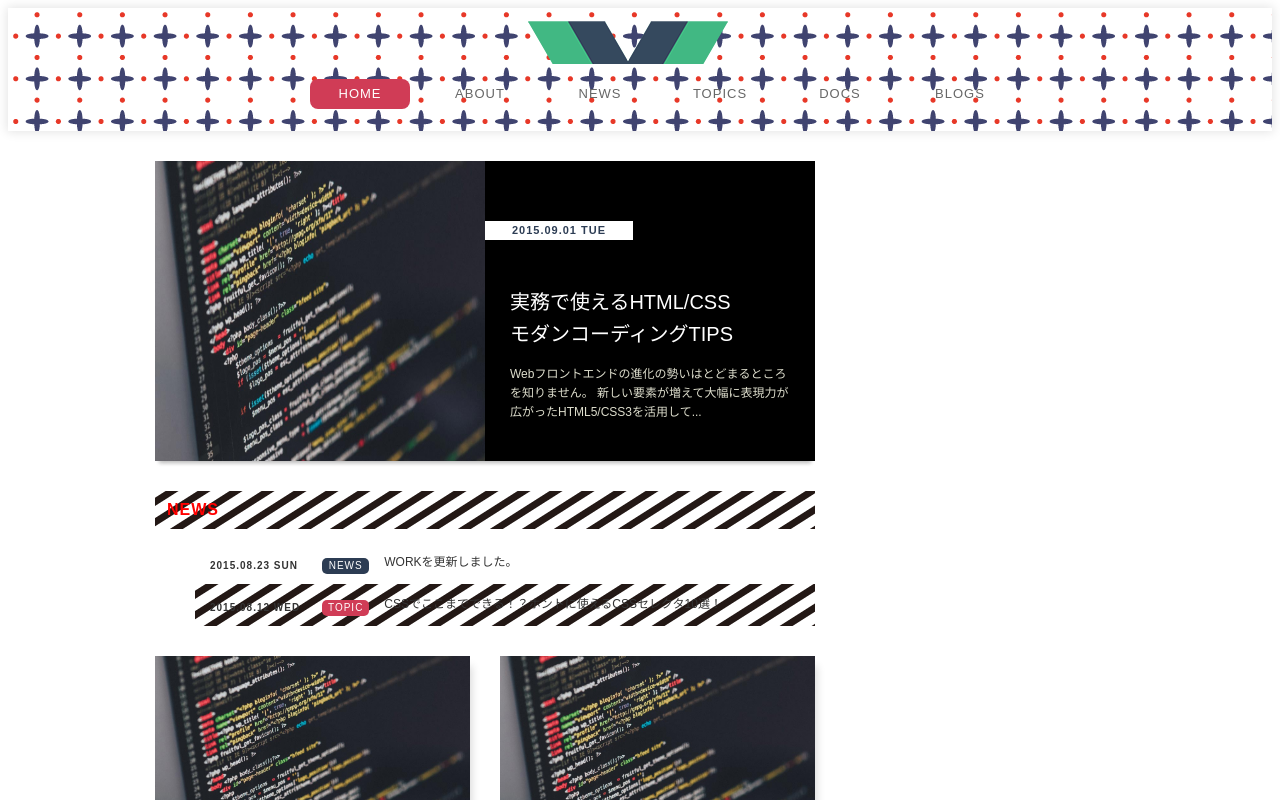
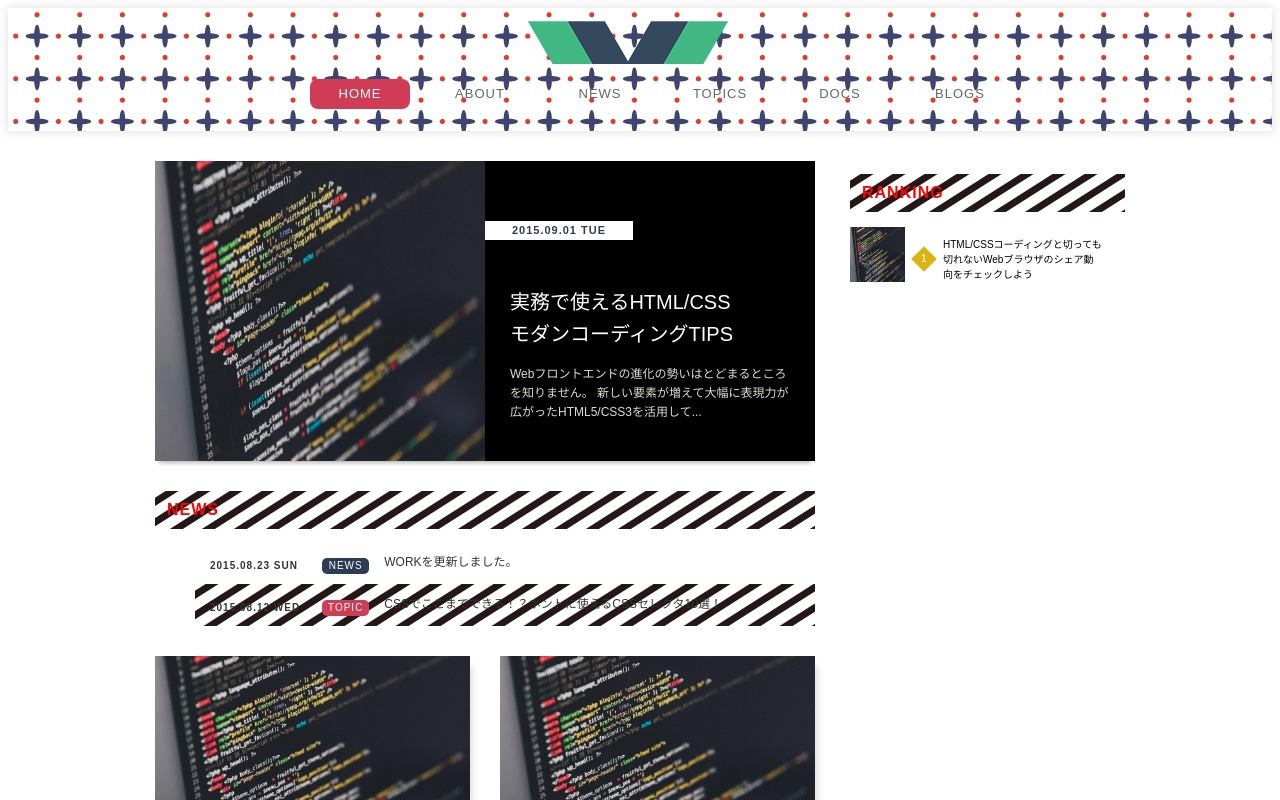
Before and after one commit to tobb422/spa-practive, a Vue app: page / in a window 1280 px wide. Shown: the top 800 px of the page. Built offline with nearby package versions, Linux system fonts and the light colour scheme.

Commit message:
ランキング

```diff
--- a/src/components/SideMenu.vue
+++ b/src/components/SideMenu.vue
@@ -1,5 +1,15 @@
 <template>
   <div class="sidemenu">
+    <h2 class="heading">RANKING</h2>
+    <ol class="ranking">
+      <li class="ranking-item">
+        <a href="#">
+          <img class="image" src="../assets/coding.jpg" alt="コーディング画面">
+          <span class="order"></span>
+          <p class="text">HTML/CSSコーディングと切っても切れないWebブラウザのシェア動向をチェックしよう</p>
+        </a>
+      </li>
+    </ol>
   </div>
 </template>
 
@@ -18,4 +28,81 @@
   float: right;
   width: 275px;
 }
+
+.heading {
+  padding: 10px 12px;
+  background: url("../assets/bg-news.png");
+  letter-spacing: 1px;
+  font-size: 1.6rem;
+  color: rgb(255, 0, 0);
+}
+
+.ranking {
+  margin-bottom: 30px;
+  list-style-type: none;
+  width: 100%;
+  padding-left: 0;
+
+  .ranking-item {
+    margin-top: 15px;
+  }
+
+  .ranking-item a {
+    display: block;
+    font-size: 0;
+    transition: opacity 0.15s;
+  }
+
+  .ranking-item a:hover {
+    opacity: 0.8;
+  }
+
+  .image {
+    width: 55px;
+    height: 55px;
+  }
+
+  .text {
+    display: inline-block;
+    width: 160px;
+    color: #000;
+    vertical-align: top;
+    line-height: 1.5;
+    font-size: 1.0rem;
+    box-sizing: border-box;
+  }
+
+  .order {
+    display: inline-block;
+    width: 18px;
+    height: 18px;
+    margin: 0 10px;
+    border: 1px solid #ccc;
+    color: #aaa;
+    vertical-align: 20px;
+    text-align: center;
+    font-weight: bold;
+    line-height: 16px;
+    -webkit-transform: rotate(45deg);
+    -ms-transform: rotate(45deg);
+    transform: rotate(45deg);
+  }
+
+  .ranking-item:nth-of-type(1) .order {
+    border: none;
+    color: #fff;
+    font-weight: normal;
+    line-height: 18px;
+    background-color: #dab413;
+  }
+
+  .order::before {
+    content: '1';
+    display: inline-block;
+    font-size: 1.0rem;
+    -webkit-transform: rotate(-45deg);
+    -ms-transform: rotate(-45deg);
+    transform: rotate(-45deg);
+  }
+}
 </style>
```
